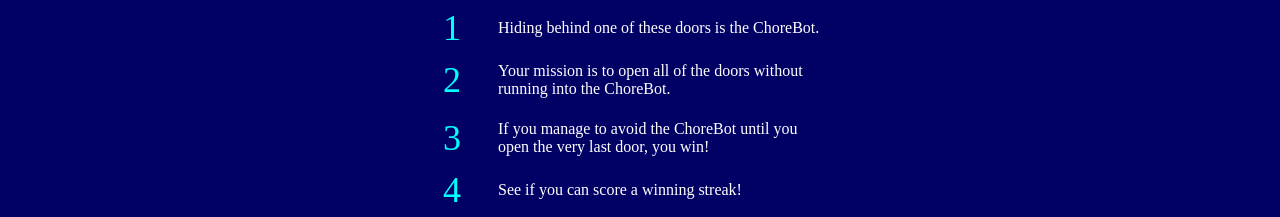
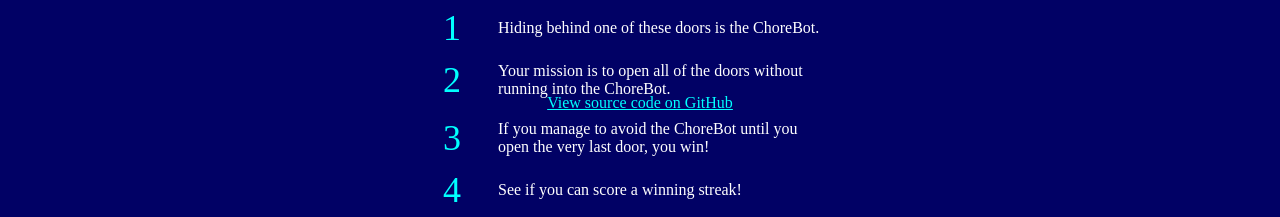
Before and after one commit to avinashtadavarthy/Chore-Bot-Game, a plain HTML site: page index.html in a window 1280 px wide. Shown: the part 688-905 px from the top of the page. Drawn offline with nearby package versions, Linux system fonts and the light colour scheme.

Commit message:
Added link to github

```diff
--- a/index.html
+++ b/index.html
@@ -50,6 +50,11 @@
     <div class="start-row" id="start">
         Good Luck
     </div>
+
+    <div id="source-container">
+    <a id="source-code" href="https://github.com/avinashtadavarthy/Chore-Bot-Game" target="_blank">View source code on
+        GitHub</a>
+        </div>
     <script type='text/javascript' src='script.js'></script>
 </body>
 
--- a/style.css
+++ b/style.css
@@ -66,3 +66,14 @@ body {
     margin-bottom: 21px;
     cursor: pointer;
 }
+
+#source-container {
+    text-align: center;
+    width: 100%;
+    position: fixed;
+    bottom: 0;
+}
+
+#source-code {
+    color: #00ffff;
+}
```
Also changed, not shown: 1 other file.
